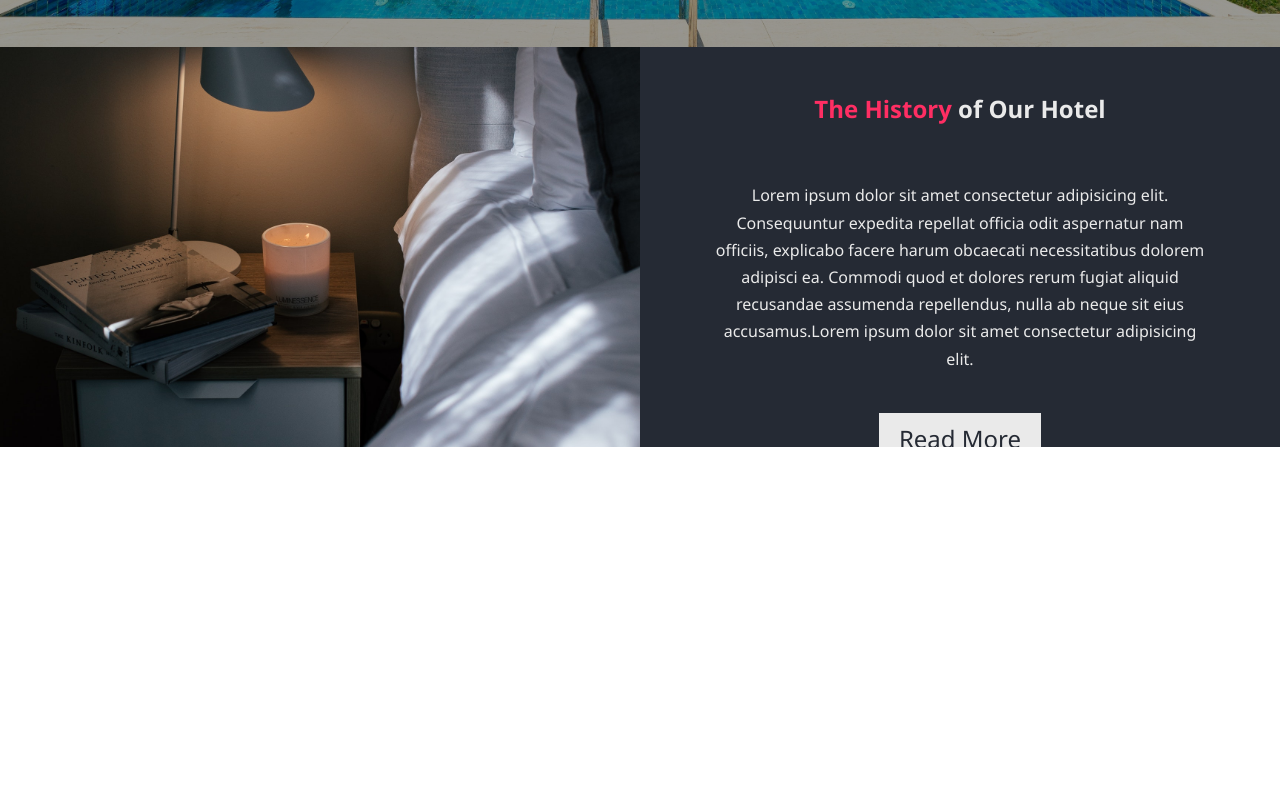
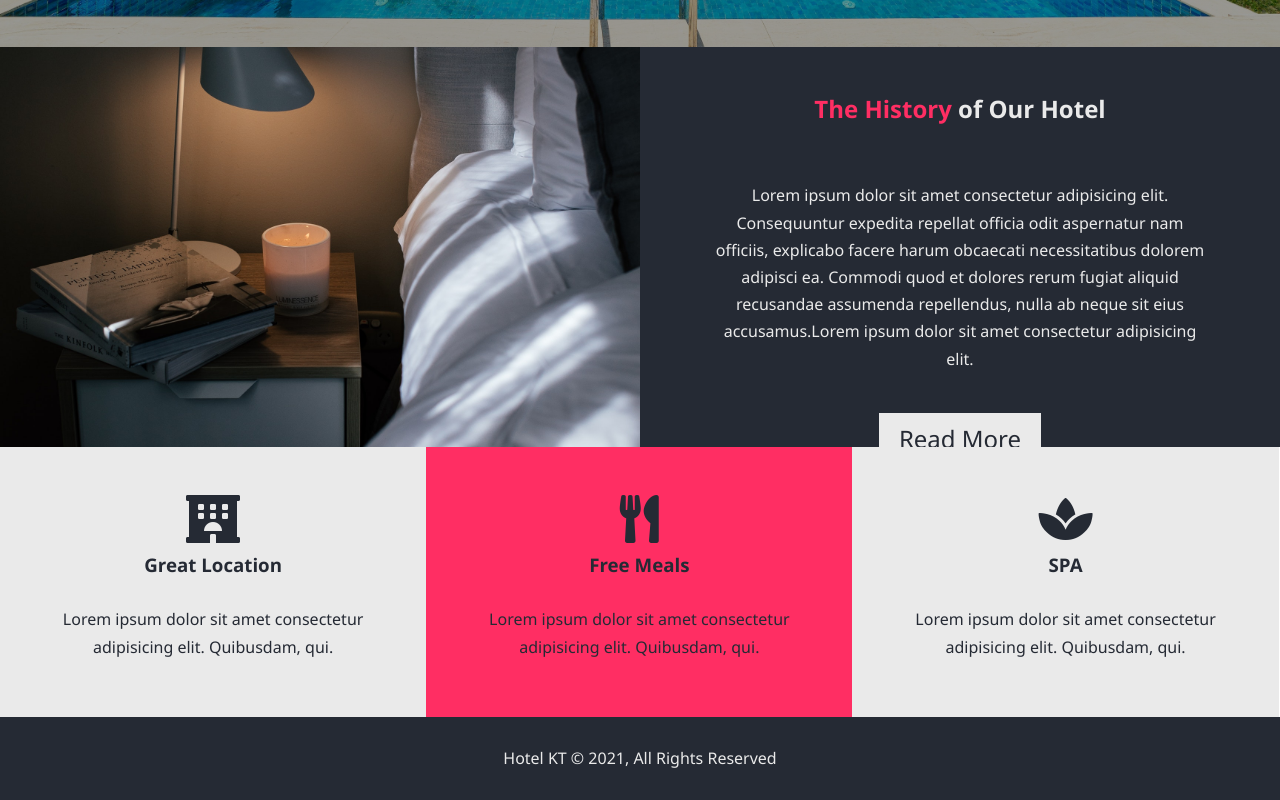
Before and after one commit to KunYuChang/hotel-website, a plain HTML site: page index.html in a window 1280 px wide. Shown: the part 660-1460 px from the top of the page. Before the commit the page ends 1107 px from the top, so only its background shows below. Drawn offline with Linux system fonts and the light colour scheme.

Commit message:
add footer

```diff
--- a/index.html
+++ b/index.html
@@ -6,6 +6,7 @@
   <meta name="description" content="Welcome to the most extraordinary hotel in Kenting">
   <meta name="viewport" content="width=device-width, initial-scale=1.0">
   <meta name="keywords" content="hotel, kenting hotel">
+  <link rel="stylesheet" href="https://use.fontawesome.com/releases/v5.15.4/css/all.css" integrity="sha384-DyZ88mC6Up2uqS4h/KRgHuoeGwBcD4Ng9SiP4dIRy0EXTlnuz47vAwmeGwVChigm" crossorigin="anonymous">
   <link rel="stylesheet" href="./resource/styles/style.css">
   <title>Hotel KT | Welcome</title>
 </head>
@@ -40,6 +41,27 @@
         <a href="./about.html" class="btn btn-light">Read More</a>
       </div>
     </section>
+    <section class="features">
+      <div class="box bg-light">
+        <i class="fas fa-hotel fa-3x"></i>
+        <h3>Great Location</h3>
+        <p>Lorem ipsum dolor sit amet consectetur adipisicing elit. Quibusdam, qui.</p>
+      </div>
+      <div class="box bg-primary">
+        <i class="fas fa-utensils fa-3x"></i>
+        <h3>Free Meals</h3>
+        <p>Lorem ipsum dolor sit amet consectetur adipisicing elit. Quibusdam, qui.</p>
+      </div>
+      <div class="box bg-light">
+        <i class="fas fa-spa fa-3x"></i>
+        <h3>SPA</h3>
+        <p>Lorem ipsum dolor sit amet consectetur adipisicing elit. Quibusdam, qui.</p>
+      </div>
+    </section>
+    <div class="clr"></div>
+    <footer>
+      <p>Hotel KT &copy 2021, All Rights Reserved</p>
+    </footer>
   </main>
 </body>
 </html>
--- a/resource/styles/style.css
+++ b/resource/styles/style.css
@@ -62,8 +62,12 @@ p {
 }
 
 .bg-primary {
-  background-color: #252a34;
-  color: #ff2e63;
+  background-color: #ff2e63;
+  color: #252a34;
+}
+
+.clr {
+  clear: both;
 }
 
 /* Header */
@@ -155,3 +159,22 @@ header nav ul li .current {
 .home-info .info-content p{
   padding: 2rem;
 }
+
+.features .box {
+  float: left;
+  width: 33.3%;
+  padding: 3rem;
+  text-align: center;
+}
+
+.features .box i{
+  margin-bottom: 0.5rem;
+}
+
+/* Footer */
+footer {
+  background-color: #252a34;
+  color: #eaeaea;
+  padding: 1.25em;
+  text-align: center;
+}
```
